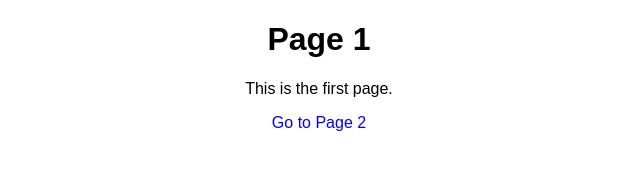
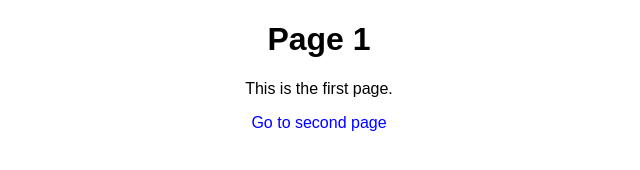
Before and after one commit to RaniaMostafa55/html_project, a plain HTML site: page index.html in a window 1280 px wide. Shown: the full height of the page, 321-961 px from the left. Drawn offline with Linux system fonts and the light colour scheme.

Commit message:
Change page1 button

```diff
--- a/index.html
+++ b/index.html
@@ -19,6 +19,6 @@
 <body>
     <h1>Page 1</h1>
     <p>This is the first page.</p>
-    <a href="page2.html">Go to Page 2</a>
+    <a href="page2.html">Go to second page</a>
 </body>
 </html>
```
